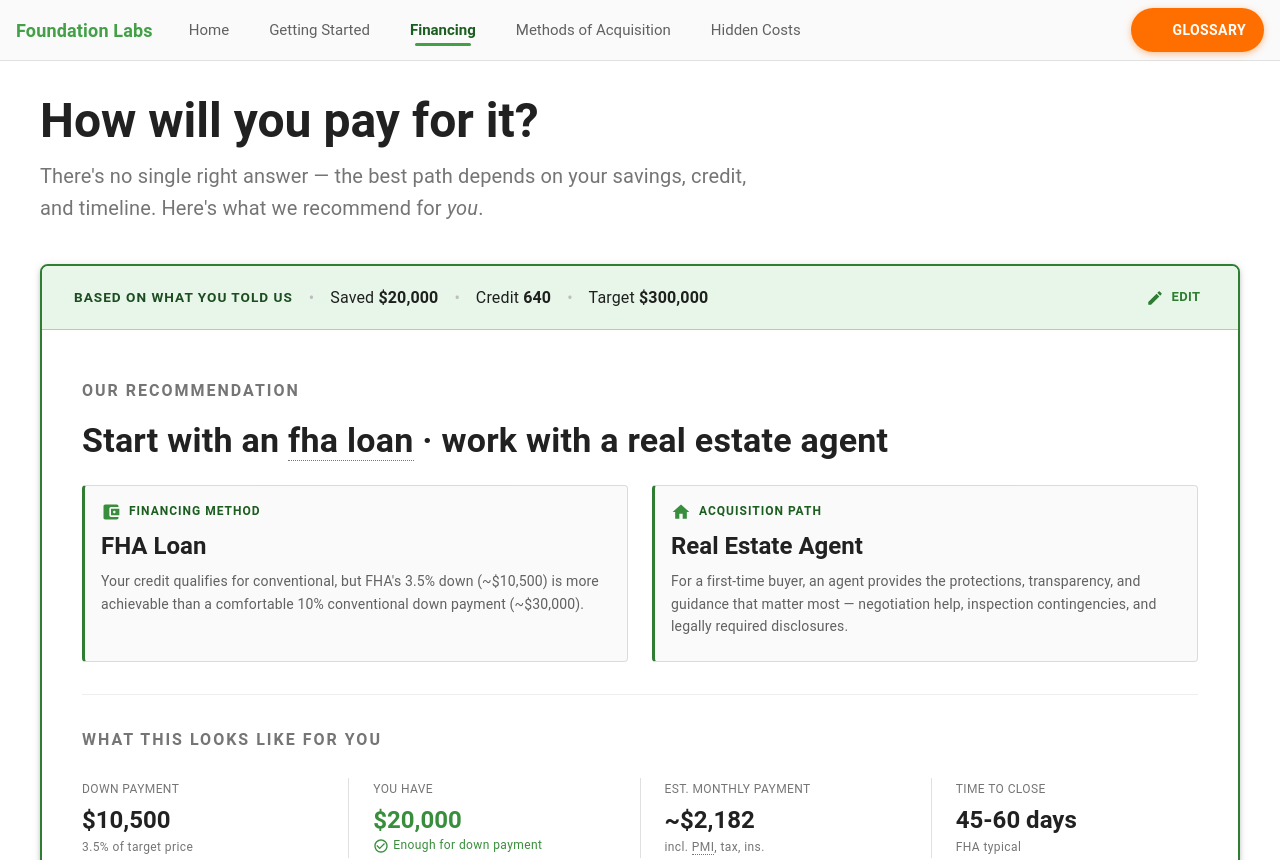
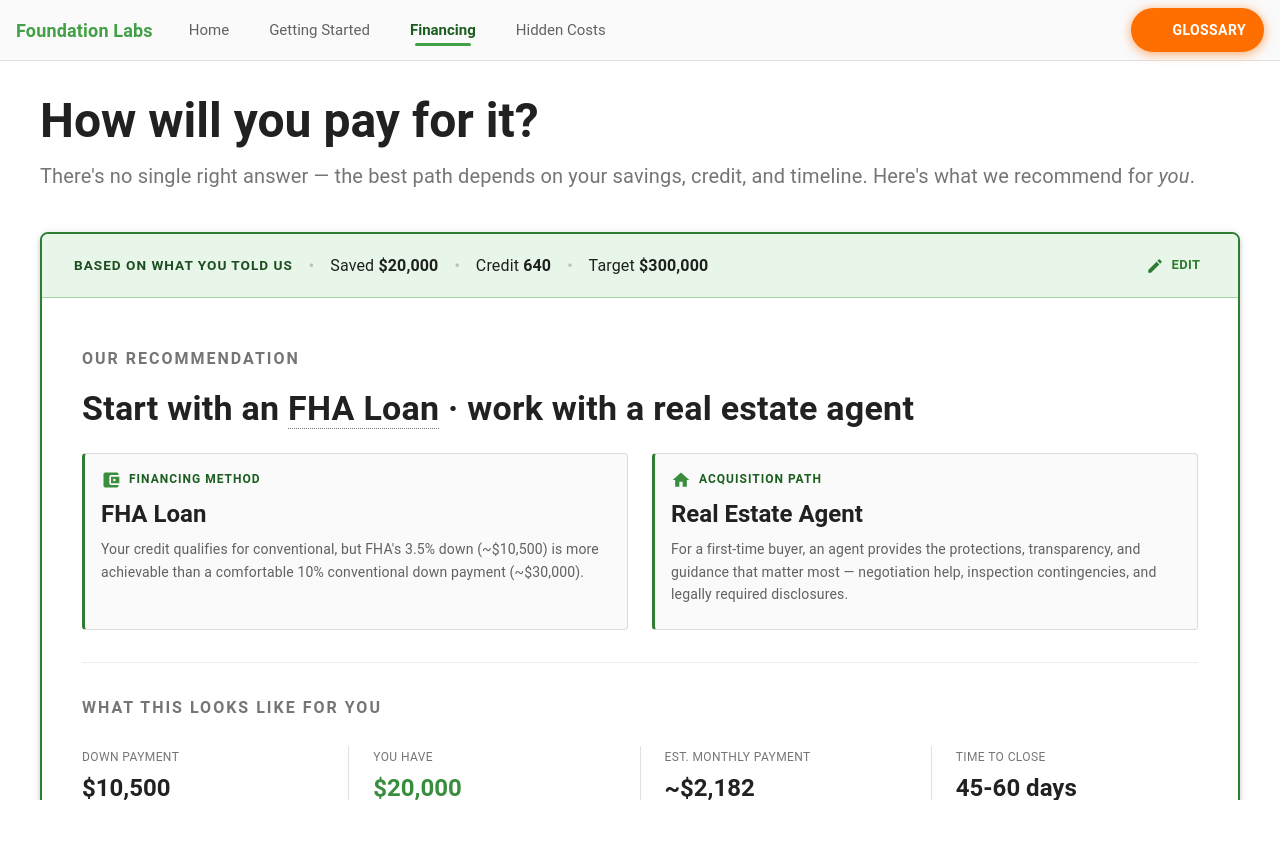
Before and after one commit to PerpetualLink/CS422, a React (Vite) app: page /CS422/Financing in a window 1280 px wide. Shown: the top 860 px of the page. After the commit the page ends 800 px from the top, so only its background shows below. Built offline with nearby package versions, Linux system fonts and the light colour scheme; some icons are missing.

Commit message:
More minor styling fixes to financials page. Added conditional logic to change the symbol if the users credit or down payment is over or under the recommendation, also added allowing the user to click on a keyword to open the glossary drawer with that term put into the search field.

```diff
--- a/src/App.jsx
+++ b/src/App.jsx
@@ -15,7 +15,7 @@ function App() {
 
     return (
     <BuyerProfileProvider>
-        <BrowserRouter>
+        <BrowserRouter clasName={"appContainer"}>
             <nav className="navigationBar">
                 <Typography
                     className="navLogo"
@@ -36,11 +36,10 @@ function App() {
             </nav>
 
             <Routes>
-                <Route path="/CS422/" element={<Home />} />
-                <Route path="/CS422/GettingStarted" element={<GettingStarted />} />
-                <Route path="/CS422/Financing" element={<BuyingOptions />} />
-                <Route path="/CS422/MethodsOfAcquisition" element={<BuyingOptions />} />
-                <Route path="/CS422/HiddenCosts" element={<HiddenCosts />} />
+                <Route path="/CS422/" element={<div className="pageContainer"><Home /> </div>} />
+                <Route path="/CS422/GettingStarted" element={<div className="pageContainer"> <GettingStarted /> </div>} />
+                <Route path="/CS422/Financing" element={<div className="pageContainer"><BuyingOptions /> </div>} />
+                <Route path="/CS422/HiddenCosts" element={<div className="pageContainer"><HiddenCosts /> </div>} />
             </Routes>
         </BrowserRouter>
     </BuyerProfileProvider>
--- a/src/app.scss
+++ b/src/app.scss
@@ -63,6 +63,6 @@ body {
 
 .pageContainer {
     display: flex;
-    height: calc(100vh - 95px);
-    padding: 8px;
+    height: calc(100vh - 60.8px);
+    overflow-y: auto;
 }
--- a/src/pages/BuyingOptions/BuyingOptions.jsx
+++ b/src/pages/BuyingOptions/BuyingOptions.jsx
@@ -36,7 +36,7 @@ function BuyingOptions() {
                 <Typography variant="h3" sx={{ fontWeight: 700, color: grey[900], lineHeight: 1.15, mb: 1.5 }}>
                     How will you pay for it?
                 </Typography>
-                <Typography variant="h6" sx={{ color: grey[600], maxWidth: 720, fontWeight: 400 }}>
+                <Typography variant="h6" sx={{ color: grey[600], fontWeight: 400 }}>
                     There's no single right answer — the best path depends on your savings,
                     credit, and timeline. Here's what we recommend for <em>you</em>.
                 </Typography>
@@ -73,7 +73,7 @@ function BuyingOptions() {
                         Our recommendation
                     </Typography>
                     <Typography variant="h4" sx={{ fontWeight: 700, color: grey[900], mt: 1, mb: 3, lineHeight: 1.2 }}>
-                        Start with an <GlossaryTerm term="FHA">{method.label.toLowerCase()}</GlossaryTerm>
+                        Start with an <GlossaryTerm term="FHA">{method.label}</GlossaryTerm>
                         {" · "}work with a {pathRec.path.toLowerCase()}
                     </Typography>
 
@@ -143,10 +143,14 @@ function BuyingOptions() {
                         Why we recommended this
                     </Button>
                     <Collapse in={showWhy}>
-                        <Box className="reasoningPanel">
+                        <Box className={`reasoningPanel ${(profile.creditScore > 620 && profile.saved >= downPayment && recommendation.method !== "FHA") ? "noWarnings" : ""}`}>
                             <Stack spacing={1.5}>
                                 <Stack direction="row" spacing={1.5} alignItems="flex-start">
-                                    <CheckCircleOutline fontSize="small" sx={{ color: green[700], mt: 0.25, flexShrink: 0 }} />
+                                    {(profile.creditScore < 620) ? (
+                                        <WarningAmber fontSize="small" sx={{ color: amber[700], mt: 0.25, flexShrink: 0 }} />
+                                    ): (
+                                        <CheckCircleOutline fontSize="small" sx={{ color: green[700], mt: 0.25, flexShrink: 0 }} />
+                                    )}
                                     <Typography variant="body2" sx={{ color: grey[800], lineHeight: 1.6 }}>
                                         Your credit score of <strong>{profile.creditScore}</strong>
                                         {profile.creditScore < 620
@@ -155,7 +159,12 @@ function BuyingOptions() {
                                     </Typography>
                                 </Stack>
                                 <Stack direction="row" spacing={1.5} alignItems="flex-start">
-                                    <CheckCircleOutline fontSize="small" sx={{ color: green[700], mt: 0.25, flexShrink: 0 }} />
+                                    {(profile.saved >= downPayment) ? (
+                                        <CheckCircleOutline fontSize="small" sx={{ color: green[700], mt: 0.25, flexShrink: 0 }} />
+                                    ) : (
+                                        <WarningAmber fontSize="small" sx={{ color: amber[700], mt: 0.25, flexShrink: 0 }} />
+                                    )
+                                    }
                                     <Typography variant="body2" sx={{ color: grey[800], lineHeight: 1.6 }}>
                                         At 3.5% down, you'd need ~{fmt(downPayment)} — {profile.saved >= downPayment ? "within" : "more than"} your {fmt(profile.saved)} saved.
                                         {" "}Remember to leave room for <GlossaryTerm term="Closing costs">closing costs</GlossaryTerm> (~$5,000-$7,000).
--- a/src/pages/BuyingOptions/BuyingOptions.scss
+++ b/src/pages/BuyingOptions/BuyingOptions.scss
@@ -53,6 +53,11 @@ $amber-700: #ffa000;
     background-color: $amber-50;
     border-left: 3px solid $amber-700;
     padding: 24px;
+
+    &.noWarnings {
+        background-color: $green-50;
+        border-left: 3px solid $green-700;
+    }
 }
 
 .compareDivider__line {
--- a/src/pages/BuyingOptions/GlossaryTerm/GlossaryTerm.jsx
+++ b/src/pages/BuyingOptions/GlossaryTerm/GlossaryTerm.jsx
@@ -2,9 +2,12 @@ import { Box, Tooltip, Typography } from "@mui/material";
 import { green } from "@mui/material/colors";
 import { keywords } from "../../../shared/GlossaryTerms";
 import "./GlossaryTerm.scss";
+import { useBuyerProfile } from "../../../shared/BuyerProfileContext";
 
 
 function GlossaryTerm({ term, children }) {
+    const { updateProfile } = useBuyerProfile();
+
     return (
         <Tooltip
             title={
@@ -18,6 +21,7 @@ function GlossaryTerm({ term, children }) {
                 </Box>
             }
             arrow
+            onClick={() => updateProfile({ "glossaryOpen": true, "glossaryWord": term })}
             placement="top"
         >
             <Box component="span" className="glossaryTerm">
--- a/src/pages/BuyingOptions/GlossaryTerm/GlossaryTerm.scss
+++ b/src/pages/BuyingOptions/GlossaryTerm/GlossaryTerm.scss
@@ -1,4 +1,4 @@
 .glossaryTerm {
     border-bottom: 1px dotted #757575;
-    cursor: help;
+    cursor: pointer;
 }
--- a/src/shared/BuyerProfileContext.jsx
+++ b/src/shared/BuyerProfileContext.jsx
@@ -12,6 +12,7 @@ const defaultProfile = {
     pmi: false,
     creditScore: 640,   // not captured in current calculator; used by Financing logic
     timeline: "medium", // 'urgent' | 'medium' | 'flexible'
+    glossaryOpen: false
 };
 
 const BuyerProfileContext = createContext({
--- a/src/shared/Glossary.jsx
+++ b/src/shared/Glossary.jsx
@@ -5,8 +5,10 @@ import MenuBookIcon from "@mui/icons-material/MenuBook";
 import { keywords } from "./GlossaryTerms.js";
 import "./Glossary.scss";
 import { Search } from "@mui/icons-material";
+import { useBuyerProfile } from "./BuyerProfileContext.jsx";
 
 function Glossary() {
+    const { profile, updateProfile } = useBuyerProfile();
     const [isDrawerOpen, setIsDrawerOpen] = useState(false);
     const [searchWord, setSearchWord] = useState("");
     const [wordList, setWordList] = useState(keywords);
@@ -24,21 +26,31 @@ function Glossary() {
         }
     }, [keywords, searchWord, wordList])
 
+    useEffect(() => {
+        if (profile.glossaryWord) {
+            setSearchWord(profile.glossaryWord);
+        }
+    }, [profile])
+
+    const toggleDrawer = () => {
+        updateProfile({ "glossaryOpen": !profile.glossaryOpen });
+    }
+
     return (
         <div className={"container"}>
             <Button
                 className="glossaryButton"
                 variant="contained"
                 startIcon={<MenuBookIcon />}
-                onClick={() => setIsDrawerOpen(prev => !prev)}
+                onClick={toggleDrawer}
             >
                 {"Glossary"}
             </Button>
 
             <Drawer
                 anchor="right"
-                open={isDrawerOpen}
-                onClose={() => setIsDrawerOpen(false)}
+                open={profile.glossaryOpen}
+                onClose={toggleDrawer}
                 sx={{
                     '& .MuiDrawer-paper': {
                         width: 400,
@@ -61,7 +73,7 @@ function Glossary() {
                     <Typography variant="h5" sx={{ fontWeight: "bold", color: "#1b1b1b" }}>
                         {"Glossary"}
                     </Typography>
-                    <IconButton onClick={() => setIsDrawerOpen(false)}>
+                    <IconButton onClick={toggleDrawer}>
                         <CloseIcon />
                     </IconButton>
                 </Box>
--- a/src/shared/navigation.js
+++ b/src/shared/navigation.js
@@ -2,6 +2,5 @@ export const pages = [
     { name: "Home", route: "/CS422/" },
     { name: "Getting Started", route: "/CS422/GettingStarted" },
     { name: "Financing", route: "/CS422/Financing" },
-    { name: "Methods of Acquisition", route: "/CS422/MethodsOfAcquisition" },
     { name: "Hidden Costs", route: "/CS422/HiddenCosts" }
 ];
```
